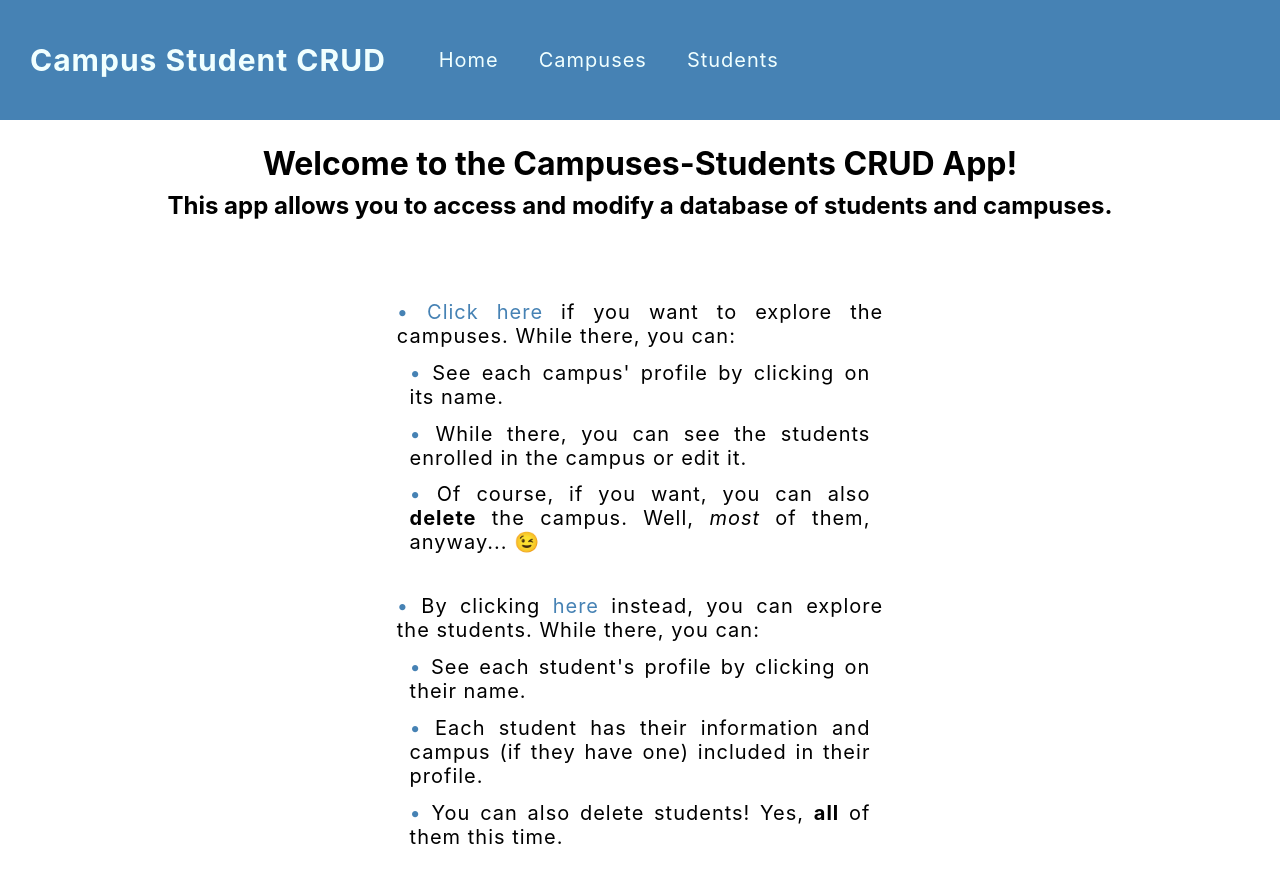
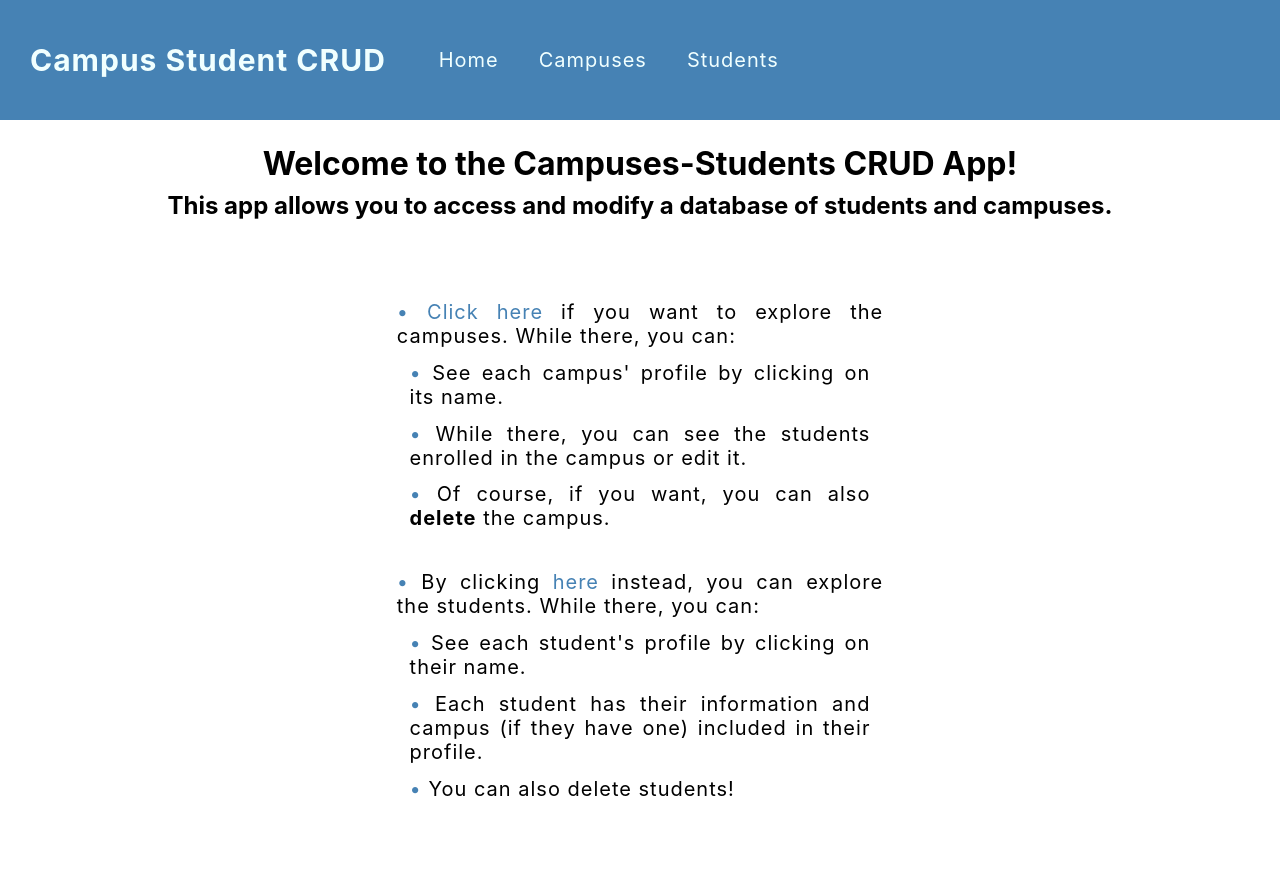
Before and after one commit to marcintomala/Campuses-Students-Frontend, a React (Create React App) app in the folder front-end/: page / in a window 1280 px wide. Shown: the top 882 px of the page. Built offline with nearby package versions, Linux system fonts and the light colour scheme; no server answers.

Commit message:
Removed references to the meme

```diff
--- a/front-end/src/components/Home.js
+++ b/front-end/src/components/Home.js
@@ -12,14 +12,14 @@ export default function Home() {
                         <ul>
                             <li>See each campus' profile by clicking on its name.</li>
                             <li>While there, you can see the students enrolled in the campus or edit it.</li>
-                            <li>Of course, if you want, you can also <strong>delete</strong> the campus. Well, <em>most</em> of them, anyway... 😉</li>
+                            <li>Of course, if you want, you can also <strong>delete</strong> the campus. </li>
                         </ul>
                     </li>
                     <li>By clicking <Link to='/students' className='body-link'>here</Link> instead, you can explore the students. While there, you can:
                         <ul>
                             <li>See each student's profile by clicking on their name.</li>
                             <li>Each student has their information and campus (if they have one) included in their profile.</li>
-                            <li>You can also delete students! Yes, <strong>all</strong> of them this time.</li>
+                            <li>You can also delete students! </li>
                         </ul>
                     </li>
                 </ul>
```
